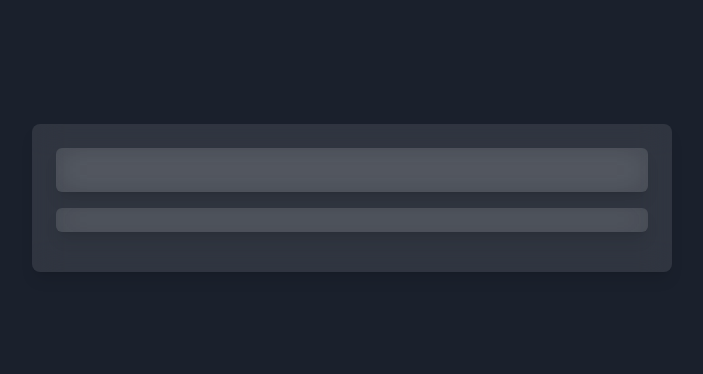
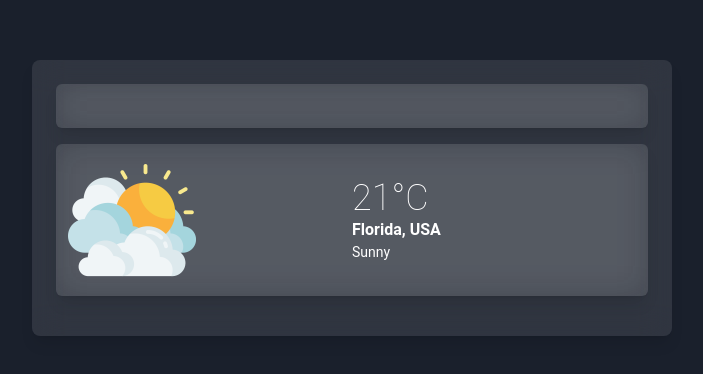
Before and after one commit to nkansah-wireko-brobbey/my-weather-app, an Angular app: page /home in a window 1280 px wide. Shown: the part 202-576 px from the top of the page, without its empty margins (288-991 px from the left). Built offline with nearby package versions, Linux system fonts and the light colour scheme.

Commit message:
Add weather information to home component

```diff
--- a/src/app/pages/home/home.component.html
+++ b/src/app/pages/home/home.component.html
@@ -12,7 +12,23 @@
 
             <card-body [ngClass]="getCssGlass()">
 
+                <div class="container flex text-white justify-around">
+                    <div class="left w-full">
+                        <img [src]="imgSrc" class="max-w-32" alt="">
+                    </div>
+                    <div class="right w-full flex flex-col justify-center">
+                        <span class=" block text-4xl font-thin">
+                            21°C
+                        </span>
+                        <!-- location -->
+                        <span class="block font-bold">Florida, USA</span>
+                        <span class="block text
+                        -2xl text-sm">
+                            Sunny
+                        </span>
 
+                    </div>
+                </div>
 
             </card-body>
             <card-footer>
--- a/src/app/pages/home/home.component.ts
+++ b/src/app/pages/home/home.component.ts
@@ -15,6 +15,7 @@ import { SearchComponent } from '../../components/search/search.component';
 })
 export class HomeComponent {
   // cssGlass = cssGlass();
+  imgSrc = './assets/images/cloudy.png'
   constructor(){
     // console.log(typeof this.cssGlass)
   }
```
Also changed, not shown: 1 other file (tests, documents, lock files or other folders).
